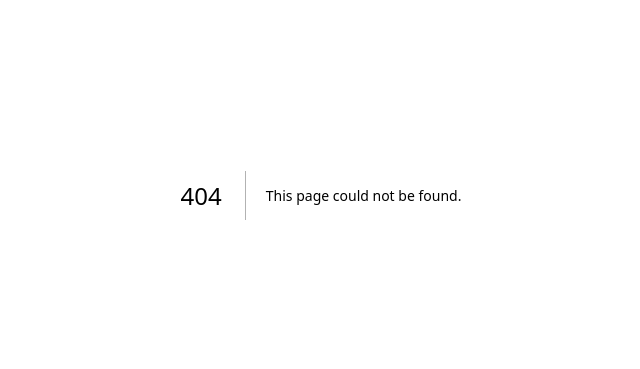
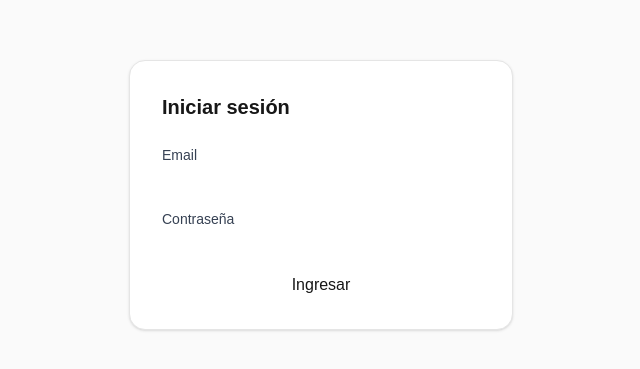
Before and after one commit to bcesano20/travel-photo-app, a Next.js app in the folder frontend/: page /login in a window 1280 px wide. Before the commit this address had no page. Shown: the part 205-574 px from the top of the page, without its empty margins (319-959 px from the left). Built offline with nearby package versions, Linux system fonts and the light colour scheme; no server answers.

Commit message:
add login page

```diff
--- /dev/null
+++ b/frontend/src/app/login/page.tsx
@@ -0,0 +1,109 @@
+"use client";
+
+import { useState } from "react";
+import { useRouter } from "next/navigation";
+
+import { ERROR_MESSAGES, REGEXP, ROUTES } from "@/helpers/constants";
+import { AuthLoginInterface } from "@/helpers/interfaces";
+import { login } from "@/helpers/auth";
+import { Button, Input } from "@/components";
+
+const DEFAULT_FORM_DATA: AuthLoginInterface = {
+  email: "",
+  password: "",
+};
+
+type LoginFormErrors = Partial<Record<keyof AuthLoginInterface, string>>;
+
+export default function LoginPage() {
+  const router = useRouter();
+
+  const [loginData, setLoginData] = useState<AuthLoginInterface>(DEFAULT_FORM_DATA);
+  const [formErrors, setFormErrors] = useState<LoginFormErrors>({});
+  const [loading, setLoading] = useState<boolean>(false);
+
+  const isValidForm = (): boolean => {
+    const errors: LoginFormErrors = {};
+
+    if (!loginData.email) {
+      errors.email = ERROR_MESSAGES.FIELD_REQUIRED;
+    } else if (!REGEXP.EMAIL_REGEX.test(loginData.email)) {
+      errors.email = ERROR_MESSAGES.EMAIL_FORMAT_INVALID;
+    }
+
+    if (!loginData.password) {
+      errors.password = ERROR_MESSAGES.FIELD_REQUIRED;
+    }
+
+    setFormErrors(errors);
+    return Object.keys(errors).length === 0;
+  };
+
+  async function handleSubmit(e: React.FormEvent) {
+    e.preventDefault();
+    if (!isValidForm()) return;
+
+    setLoading(true);
+    try {
+      await login(loginData);
+      router.push(ROUTES.ADMIN);
+    } catch {
+      setFormErrors({
+        email: ERROR_MESSAGES.INCORRECT_CREDENTIALS_ES,
+        password: ERROR_MESSAGES.INCORRECT_CREDENTIALS_ES,
+      });
+    } finally {
+      setLoading(false);
+    }
+  }
+
+  const handleChange = (e: React.ChangeEvent<HTMLInputElement>) => {
+    const { name, value } = e.target;
+
+    setLoginData((prev) => ({ ...prev, [name]: value }));
+    setFormErrors((prev) => ({ ...prev, [name]: undefined }));
+  };
+
+  return (
+    <main className="flex min-h-screen items-center justify-center bg-neutral-50 px-4">
+      <form
+        onSubmit={handleSubmit}
+        className="w-full max-w-sm rounded-2xl border border-neutral-200 bg-white p-8 shadow-sm"
+      >
+        <h1 className="mb-6 text-xl font-semibold text-neutral-900">Iniciar sesión</h1>
+
+        <div className="mb-4">
+          <Input
+            id="email"
+            name="email"
+            label="Email"
+            type="email"
+            autoComplete="email"
+            required
+            value={loginData.email}
+            onChange={handleChange}
+            error={formErrors.email}
+          />
+        </div>
+
+        <div className="mb-4">
+          <Input
+            id="password"
+            name="password"
+            label="Contraseña"
+            type="password"
+            autoComplete="current-password"
+            required
+            value={loginData.password}
+            onChange={handleChange}
+            error={formErrors.password}
+          />
+        </div>
+
+        <Button type="submit" loading={loading} className="w-full">
+          Ingresar
+        </Button>
+      </form>
+    </main>
+  );
+}
```
